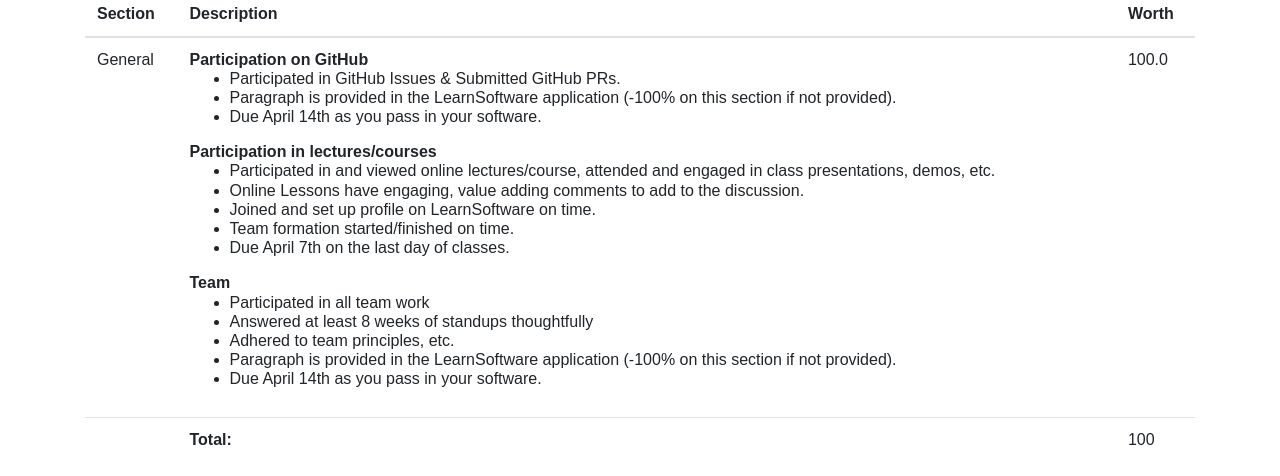
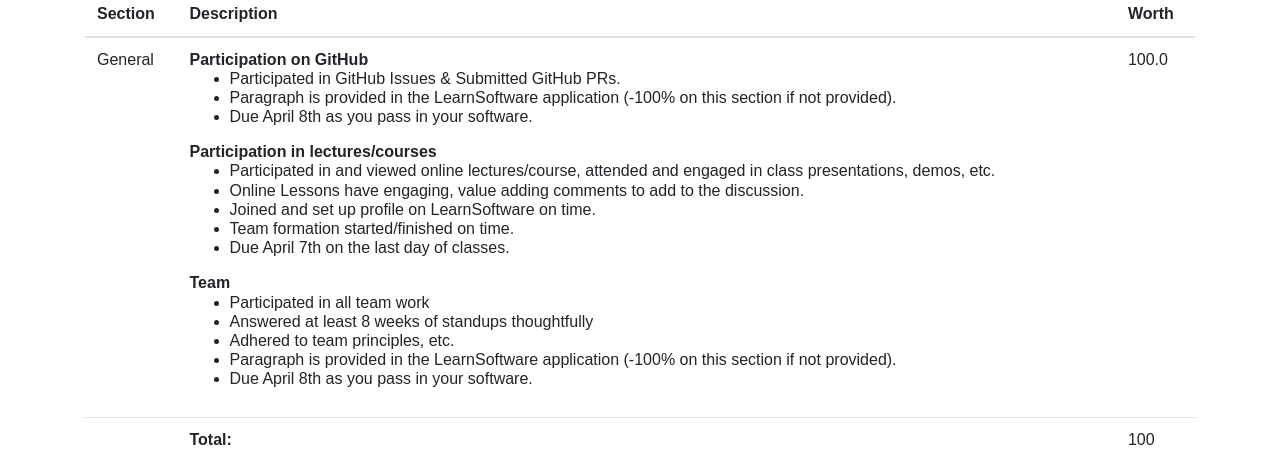
Before and after one commit to dcsil/CSC491, a Jekyll site: the page built from assignments/participation.md, in a window 1280 px wide and 900 px high, scrolled down 1102 px. Shown: the part 152-628 px from the top of the window. Built offline with Jekyll 4.4.1, drawn with Linux system fonts in a browser that asks for light colours; our own code applies the rules of GitHub Pages for plain Markdown files.

Commit message:
Fix typo. Software is due the 8th, not the 14th

```diff
--- a/assignments/participation.md
+++ b/assignments/participation.md
@@ -43,7 +43,7 @@ In assignment 1 you will create a principles document outlining how often your t
 
 | Section | Description | Worth |
 | --- | --- | --- |
-| General | **Participation on GitHub**<br>{::nomarkdown}<ul><li>Participated in GitHub Issues & Submitted GitHub PRs.</li><li>Paragraph is provided in the LearnSoftware application (-100% on this section if not provided).</li><li>Due April 14th as you pass in your software.</li></ul><strong>Participation in lectures/courses</strong><ul><li>Participated in and viewed online lectures/course, attended and engaged in class presentations, demos, etc.</li><li>Online Lessons have engaging, value adding comments to add to the discussion.</li><li>Joined and set up profile on LearnSoftware on time.</li><li>Team formation started/finished on time.</li><li>Due April 7th on the last day of classes.</li></ul><strong>Team</strong><ul><li>Participated in all team work</li><li>Answered at least 8 weeks of standups thoughtfully</li><li>Adhered to team principles, etc.</li><li>Paragraph is provided in the LearnSoftware application (-100% on this section if not provided).</li><li>Due April 14th as you pass in your software.</li></ul>{:/} | 100.0 |
+| General | **Participation on GitHub**<br>{::nomarkdown}<ul><li>Participated in GitHub Issues & Submitted GitHub PRs.</li><li>Paragraph is provided in the LearnSoftware application (-100% on this section if not provided).</li><li>Due April 8th as you pass in your software.</li></ul><strong>Participation in lectures/courses</strong><ul><li>Participated in and viewed online lectures/course, attended and engaged in class presentations, demos, etc.</li><li>Online Lessons have engaging, value adding comments to add to the discussion.</li><li>Joined and set up profile on LearnSoftware on time.</li><li>Team formation started/finished on time.</li><li>Due April 7th on the last day of classes.</li></ul><strong>Team</strong><ul><li>Participated in all team work</li><li>Answered at least 8 weeks of standups thoughtfully</li><li>Adhered to team principles, etc.</li><li>Paragraph is provided in the LearnSoftware application (-100% on this section if not provided).</li><li>Due April 8th as you pass in your software.</li></ul>{:/} | 100.0 |
 | | **Total:** | 100 |
 
  <!-- RUBRIC END -->
```
